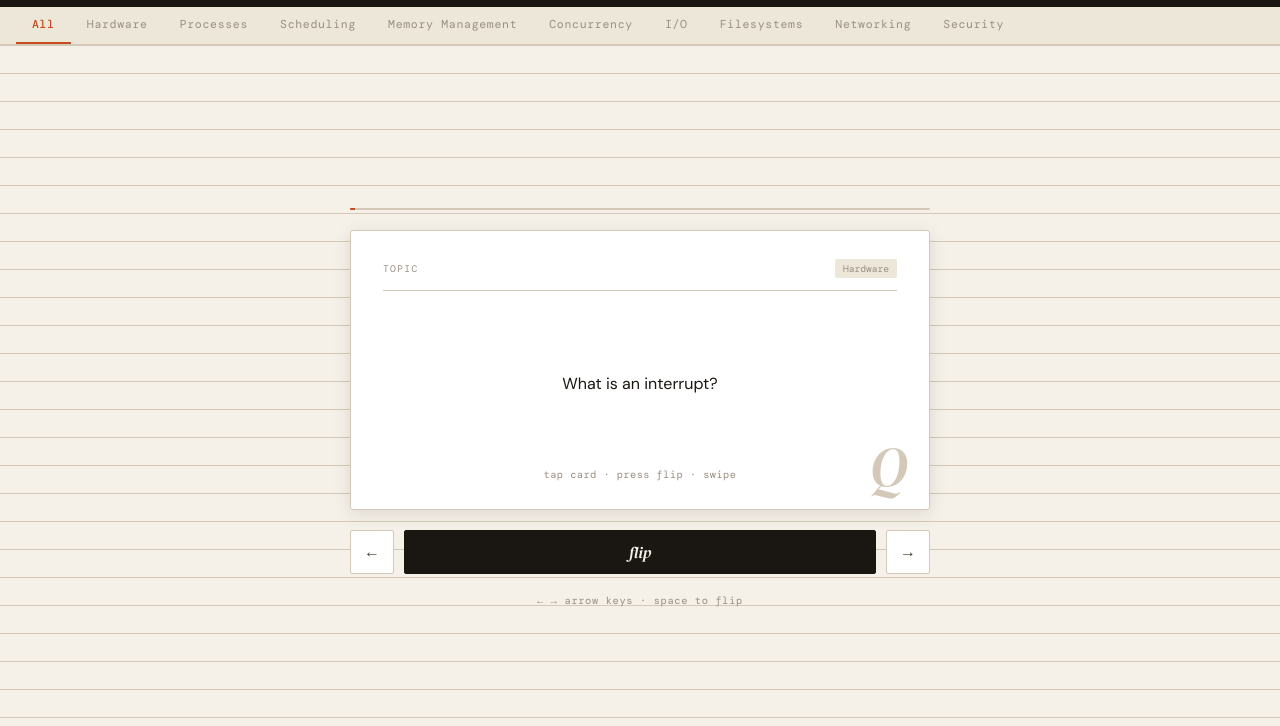
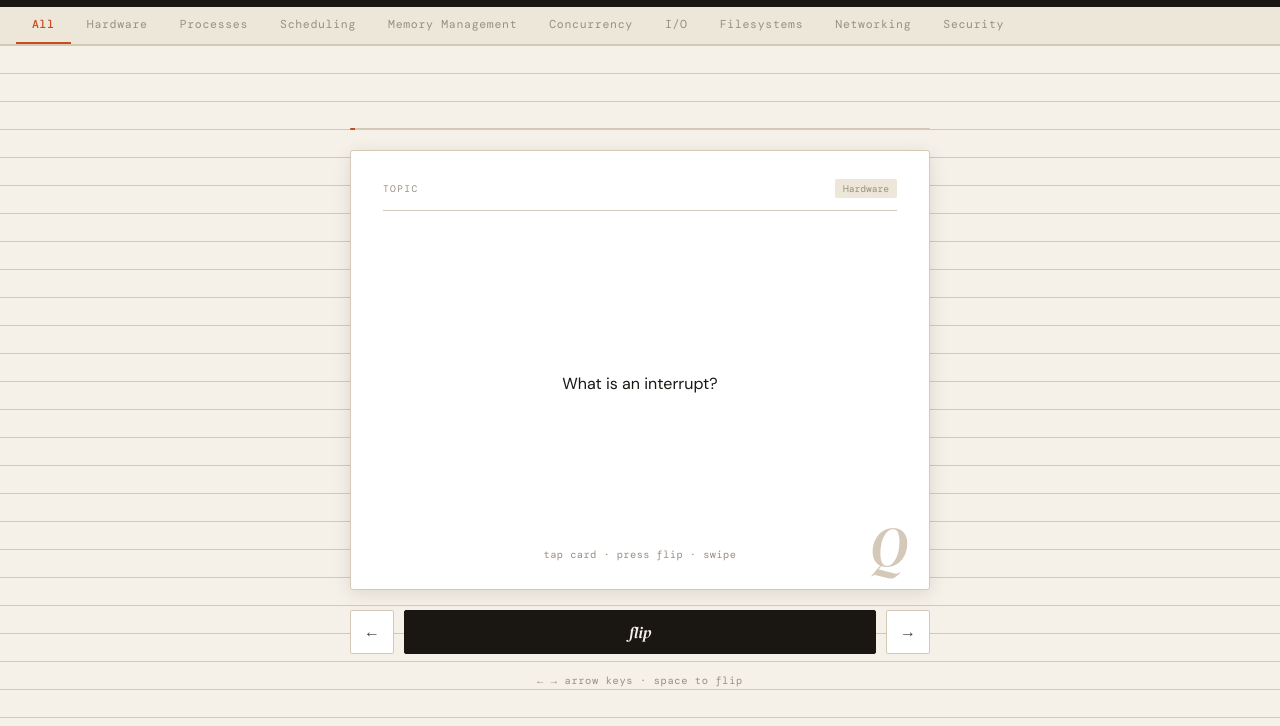
Before and after one commit to thesamedorcas/os-flashcards, a plain HTML site: page index.html in a window 1280 px wide. Both pictures are taken after a click on the button "All". Shown: the part 38-764 px from the top of the page. Drawn offline with nearby package versions, Linux system fonts and the light colour scheme.

Commit message:
Persist card position and unit across page refreshes via localStorage

```diff
--- a/index.html
+++ b/index.html
@@ -49,15 +49,16 @@ body {
 .progress-fill { height:100%; background:var(--pop); transition:width 0.3s ease; }
 .card-scene { width:100%; max-width:580px; perspective:1400px; cursor:pointer; }
 .card {
-  position:relative; width:100%; min-height:280px;
+  position:relative; width:100%; height:clamp(300px,55vh,500px);
   transform-style:preserve-3d; transition:transform 0.55s cubic-bezier(0.35,0,0.25,1); border-radius:3px;
 }
 .card.flipped { transform:rotateY(180deg); }
 .card-face {
   position:absolute; inset:0; border-radius:3px;
   backface-visibility:hidden; -webkit-backface-visibility:hidden;
-  display:flex; flex-direction:column; padding:28px 32px; min-height:280px;
+  display:flex; flex-direction:column; padding:28px 32px;
   border:1px solid var(--rule); box-shadow:0 4px 18px rgba(26,22,18,0.10);
+  overflow:hidden;
 }
 .card-front { background:#fff; }
 .card-back { background:var(--answer-bg); transform:rotateY(180deg); border-color:var(--answer-rule); }
@@ -70,7 +71,8 @@ body {
 .card-back .card-type { color:#6a9e4a; }
 .card-unit { font-family:'DM Mono',monospace; font-size:0.6rem; color:var(--ink3); background:var(--paper2); padding:3px 8px; border-radius:2px; }
 .card-back .card-unit { background:#d8edca; color:var(--answer-ink); }
-.card-body { flex:1; display:flex; align-items:center; justify-content:center; padding:6px 0 18px; }
+.card-body { flex:1; display:flex; flex-direction:column; padding:6px 0 18px; overflow-y:auto; -webkit-overflow-scrolling:touch; }
+.card-front .card-body { align-items:center; justify-content:center; }
 .card-text { font-family:'DM Sans',sans-serif; font-size:clamp(0.82rem,2.3vw,1rem); line-height:1.72; text-align:center; color:var(--ink); word-break:break-word; }
 .card-back .card-text { color:var(--answer-ink); font-size:clamp(0.78rem,2.1vw,0.95rem); text-align:left; }
 .card-mark { font-family:'DM Serif Display',serif; font-style:italic; font-size:3.5rem; line-height:1; color:var(--rule); position:absolute; bottom:14px; right:22px; user-select:none; }
@@ -480,7 +482,14 @@ a:'Code injection: system code has bugs allowing executable code to be added or
 
 ]; // end ALL_CARDS
 
-let activeUnit='all', deck=[...ALL_CARDS], idx=0, flipped=false, touchStartX=0;
+const STORAGE_KEY='osfc_state';
+function saveState(){try{localStorage.setItem(STORAGE_KEY,JSON.stringify({unit:activeUnit,idx}));}catch(e){}}
+function loadState(){try{const s=JSON.parse(localStorage.getItem(STORAGE_KEY)||'{}');return s;}catch(e){return{};}}
+const _saved=loadState();
+let activeUnit=_saved.unit||'all';
+let deck=activeUnit==='all'?[...ALL_CARDS]:ALL_CARDS.filter(c=>c.u===activeUnit);
+let idx=Math.min(_saved.idx||0,deck.length-1);
+let flipped=false, touchStartX=0;
 
 function unitLabel(id){return(UNITS.find(u=>u.id===id)||{}).label||id;}
 function esc(s){return s.replace(/&/g,'&amp;').replace(/</g,'&lt;').replace(/>/g,'&gt;');}
@@ -539,7 +548,7 @@ function toggleFlip(){
   const b=document.getElementById('flipBtn');
   if(b)b.textContent=flipped?'unflip':'flip';
 }
-function navigate(dir){idx=((idx+dir)+deck.length)%deck.length;flipped=false;renderCard(dir);}
+function navigate(dir){idx=((idx+dir)+deck.length)%deck.length;flipped=false;saveState();renderCard(dir);}
 function renderUnitStrip(){
   const strip=document.getElementById('unitStrip');
   strip.innerHTML=UNITS.map(u=>`<button class="unit-tab${u.id===activeUnit?' active':''}" data-id="${u.id}">${u.label}</button>`).join('');
@@ -547,7 +556,7 @@ function renderUnitStrip(){
     btn.addEventListener('click',()=>{
       activeUnit=btn.dataset.id;
       deck=activeUnit==='all'?[...ALL_CARDS]:ALL_CARDS.filter(c=>c.u===activeUnit);
-      idx=0;flipped=false;
+      idx=0;flipped=false;saveState();
       strip.querySelectorAll('.unit-tab').forEach(b=>b.classList.remove('active'));
       btn.classList.add('active');
       renderCard(null);
```
